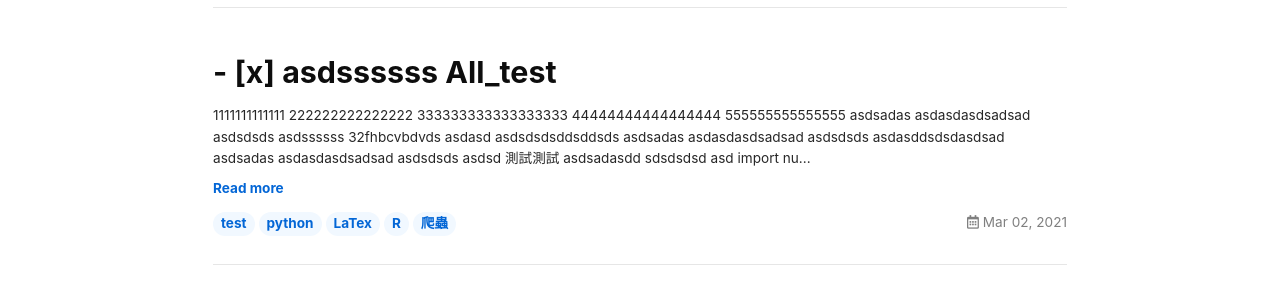
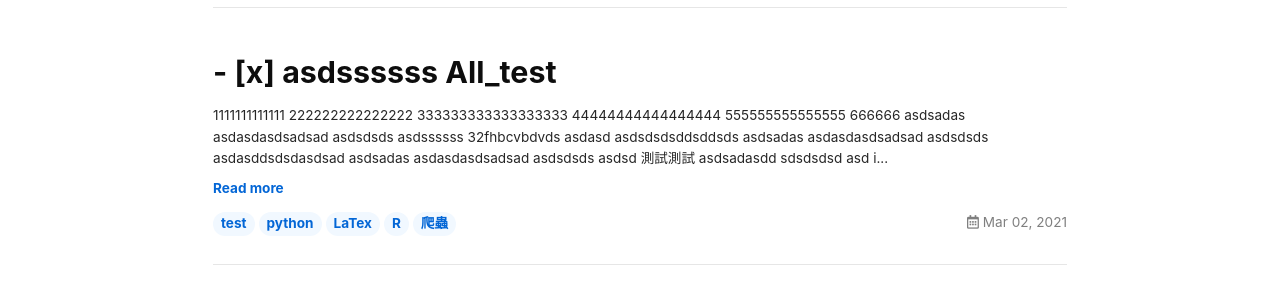
Before and after one commit to ChoCho66/ChoCho66.github.io, a Jekyll site: the page built from index.html, in a window 1280 px wide. Shown: the part 571-871 px from the top of the page. Built offline with Jekyll 4.4.1, drawn with Linux system fonts in a browser that asks for light colours; nearby versions of some CDN libraries; emoji names are drawn with the system emoji font; formulas are drawn with MathJax 3; the list of posts is cut into pages by our own code.

Commit message:
20210303

```diff
--- a/_posts/2021-03-02-all_test.md
+++ b/_posts/2021-03-02-all_test.md
@@ -21,7 +21,9 @@
 44444444444444444
 ![](/assets/img/123.png)
 555555555555555
-![](images/2021-03-02-02-32-40.png)
+![](/images/2021-03-02-02-32-40.png)
+666666
+![](/images/123.png)
 
 
 - [ ] asdsadas
```
